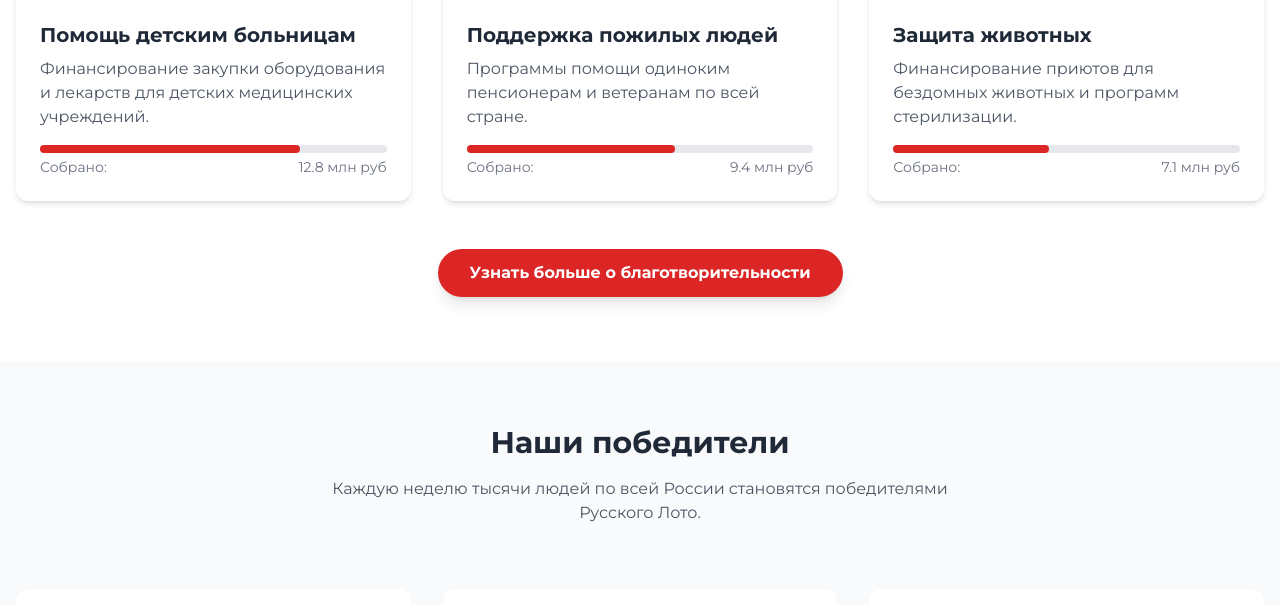
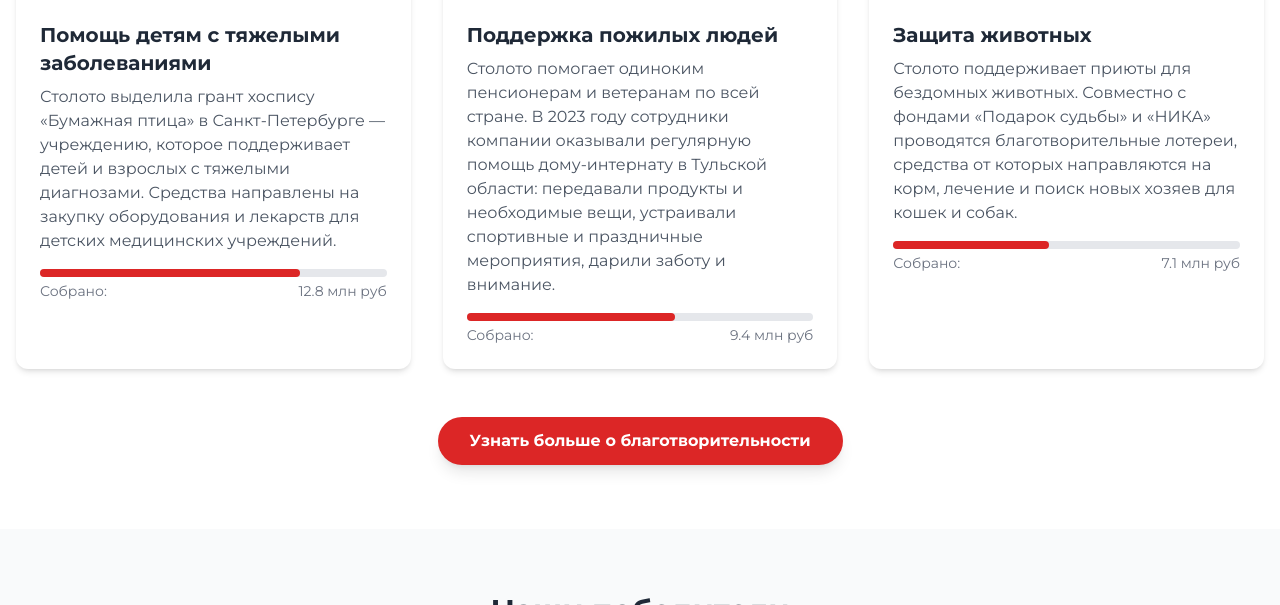
Before and after one commit to PashaTai/stoloto, a plain HTML site: page index.html in a window 1280 px wide. Shown: the part 2503-3108 px from the top of the page. Drawn offline with nearby package versions, Linux system fonts and the light colour scheme.

Commit message:
Update index.html

```diff
--- a/index.html
+++ b/index.html
@@ -227,8 +227,8 @@
                 <div class="charity-card bg-white rounded-xl overflow-hidden shadow-md transition duration-300">
                     <img src="https://iimg.su/s/07/gzgjFvZPIdykEebFKT46IQRbW6AxFJrLg39U22wF.png" alt="Дети в больнице" class="w-full h-48 object-cover">
                     <div class="p-6">
-                        <h3 class="text-xl font-bold text-gray-800 mb-2">Помощь детским больницам</h3>
-                        <p class="text-gray-600 mb-4">Финансирование закупки оборудования и лекарств для детских медицинских учреждений.</p>
+                        <h3 class="text-xl font-bold text-gray-800 mb-2">Помощь детям с тяжелыми заболеваниями</h3>
+                        <p class="text-gray-600 mb-4">Столото выделила грант хоспису «Бумажная птица» в Санкт-Петербурге — учреждению, которое поддерживает детей и взрослых с тяжелыми диагнозами. Средства направлены на закупку оборудования и лекарств для детских медицинских учреждений.</p>
                         <div class="w-full bg-gray-200 rounded-full h-2">
                             <div class="bg-red-600 h-2 rounded-full" style="width: 75%"></div>
                         </div>
@@ -242,7 +242,7 @@
                     <img src="https://iimg.su/s/07/759yNMYa7WaPGGlxOjwuejNj1wB6aCRNzmq3rTNC.png" alt="Пожилые люди" class="w-full h-48 object-cover">
                     <div class="p-6">
                         <h3 class="text-xl font-bold text-gray-800 mb-2">Поддержка пожилых людей</h3>
-                        <p class="text-gray-600 mb-4">Программы помощи одиноким пенсионерам и ветеранам по всей стране.</p>
+                        <p class="text-gray-600 mb-4">Столото помогает одиноким пенсионерам и ветеранам по всей стране. В 2023 году сотрудники компании оказывали регулярную помощь дому-интернату в Тульской области: передавали продукты и необходимые вещи, устраивали спортивные и праздничные мероприятия, дарили заботу и внимание.</p>
                         <div class="w-full bg-gray-200 rounded-full h-2">
                             <div class="bg-red-600 h-2 rounded-full" style="width: 60%"></div>
                         </div>
@@ -253,10 +253,10 @@
                     </div>
                 </div>
                 <div class="charity-card bg-white rounded-xl overflow-hidden shadow-md transition duration-300">
-                    <img src="https://blog.petibom.com/wp-content/uploads/2024/02/kopek-kisirlastirma-sonrasi-bakim.jpg" alt="Бездомные животные" class="w-full h-48 object-cover">
+                    <img src="https://www.westjetcargo.com/content/wjcargo/ca/en/products/pets/_jcr_content/root/container/imagecontent/image.coreimg.jpeg/1743779751519/2024-pet-banner.jpeg" alt="Бездомные животные" class="w-full h-48 object-cover">
                     <div class="p-6">
                         <h3 class="text-xl font-bold text-gray-800 mb-2">Защита животных</h3>
-                        <p class="text-gray-600 mb-4">Финансирование приютов для бездомных животных и программ стерилизации.</p>
+                        <p class="text-gray-600 mb-4">Столото поддерживает приюты для бездомных животных. Совместно с фондами «Подарок судьбы» и «НИКА» проводятся благотворительные лотереи, средства от которых направляются на корм, лечение и поиск новых хозяев для кошек и собак.</p>
                         <div class="w-full bg-gray-200 rounded-full h-2">
                             <div class="bg-red-600 h-2 rounded-full" style="width: 45%"></div>
                         </div>
```
